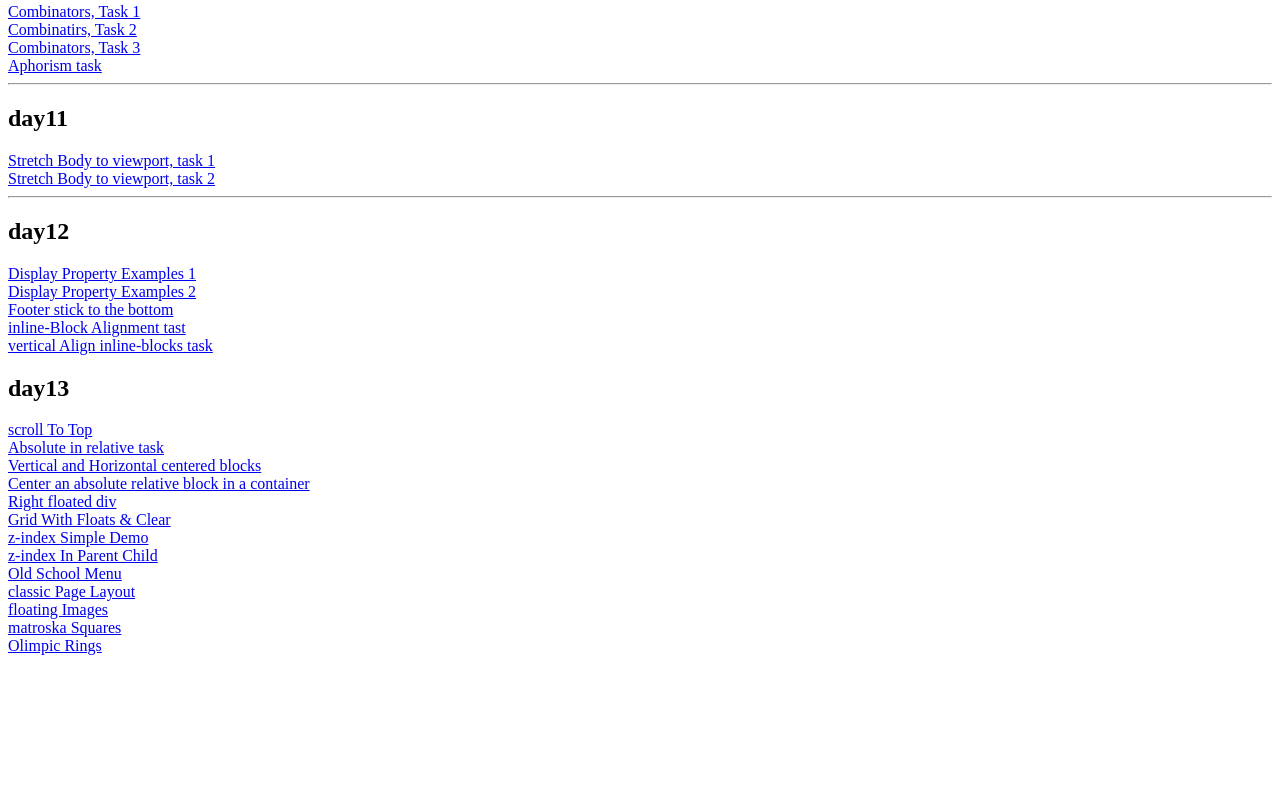
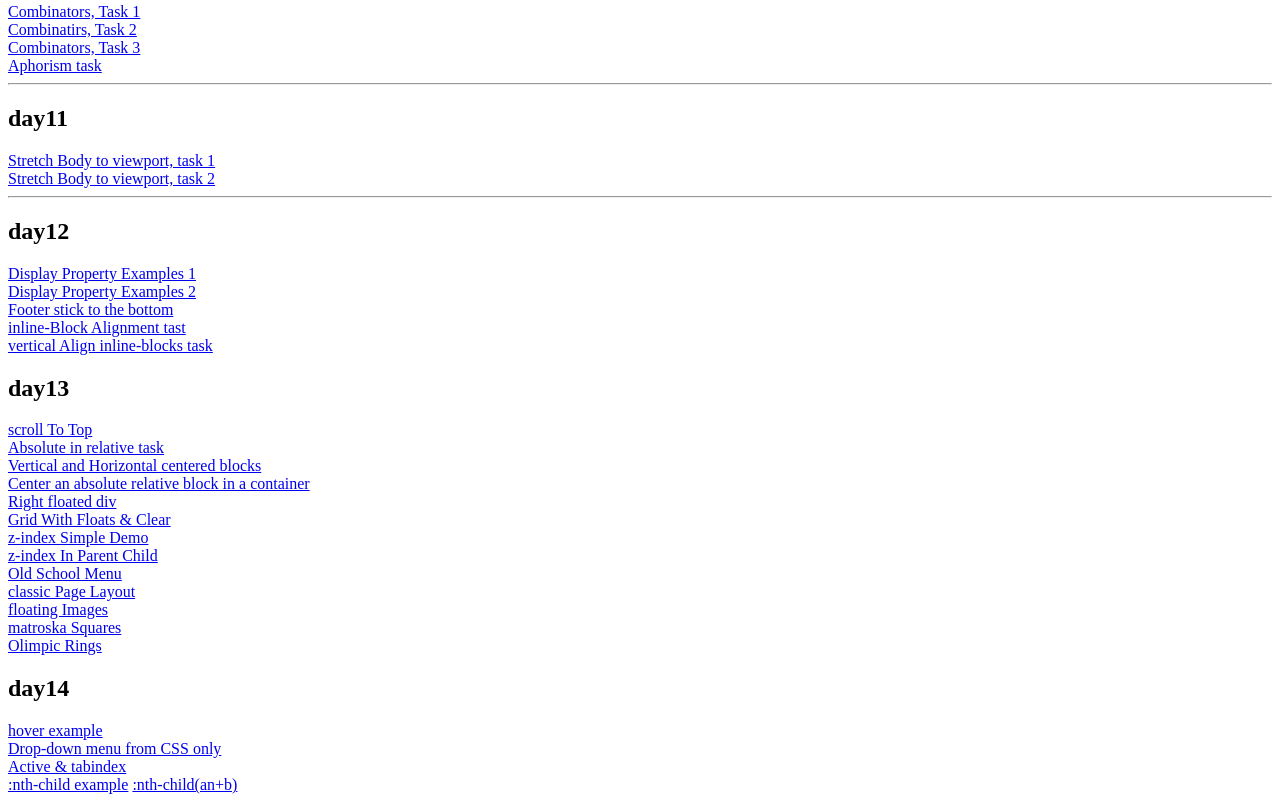
Before and after one commit to Mariannaig/WD_HW, a plain HTML site: page index.html in a window 1280 px wide. Shown: the part 824-1626 px from the top of the page. Before the commit the page ends 1487 px from the top, so only its background shows below. Drawn offline with Linux system fonts and the light colour scheme.

Commit message:
Add files via upload
day 14 homeworks included

```diff
--- a/index.html
+++ b/index.html
@@ -65,6 +65,14 @@
        <a href="./pages/matroskaSquares.html">matroska Squares</a> <br> <!-- proud of this one :) -->
        <a href="./pages/olipicRings.html">Olimpic Rings</a> <br>
 
+       <h2>day14</h2>
+       <a href="./pages/hoverExamples.html"> hover example</a> <br>
+       <a href="./pages/PureCSSDrop-downMenu.html">Drop-down menu from CSS only</a> <br>
+       <a href="./pages/activeAndTab-indexDemo.html"> Active & tabindex</a> <br>
+       <a href="./pages/nth-childX-example.html">:nth-child example</a>
+       <a href="./pages/nth-child(an+b).html">:nth-child(an+b)</a><br>
+
+
 
 
 
```
